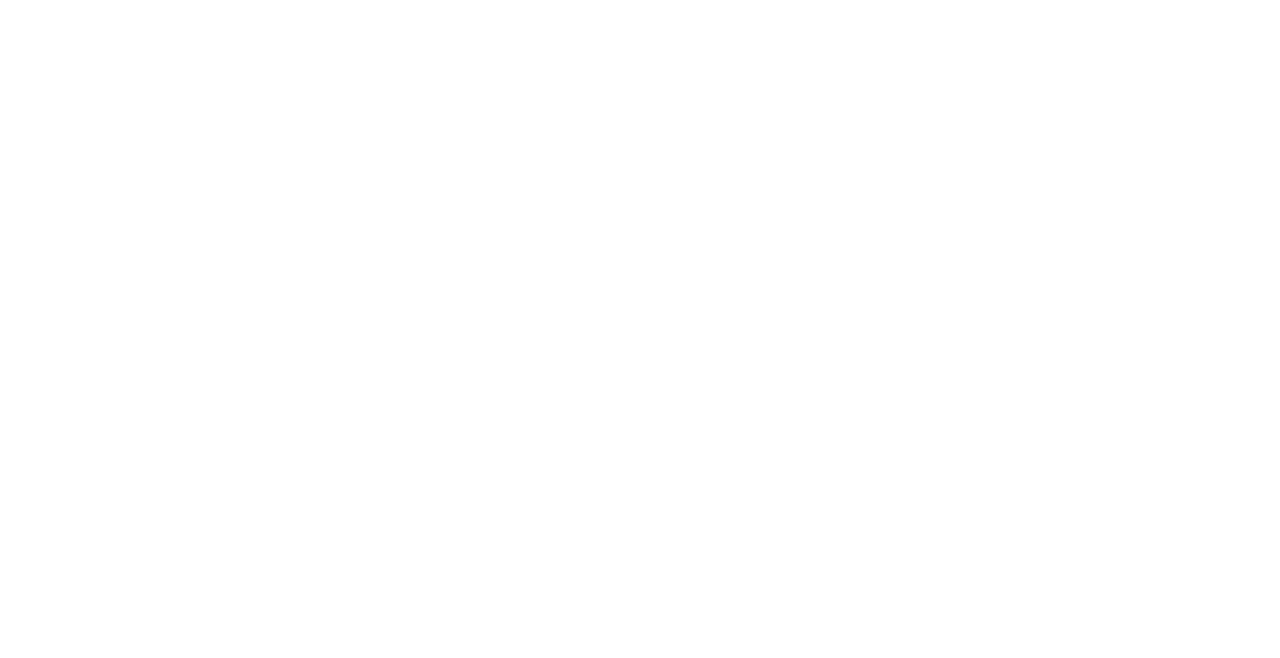
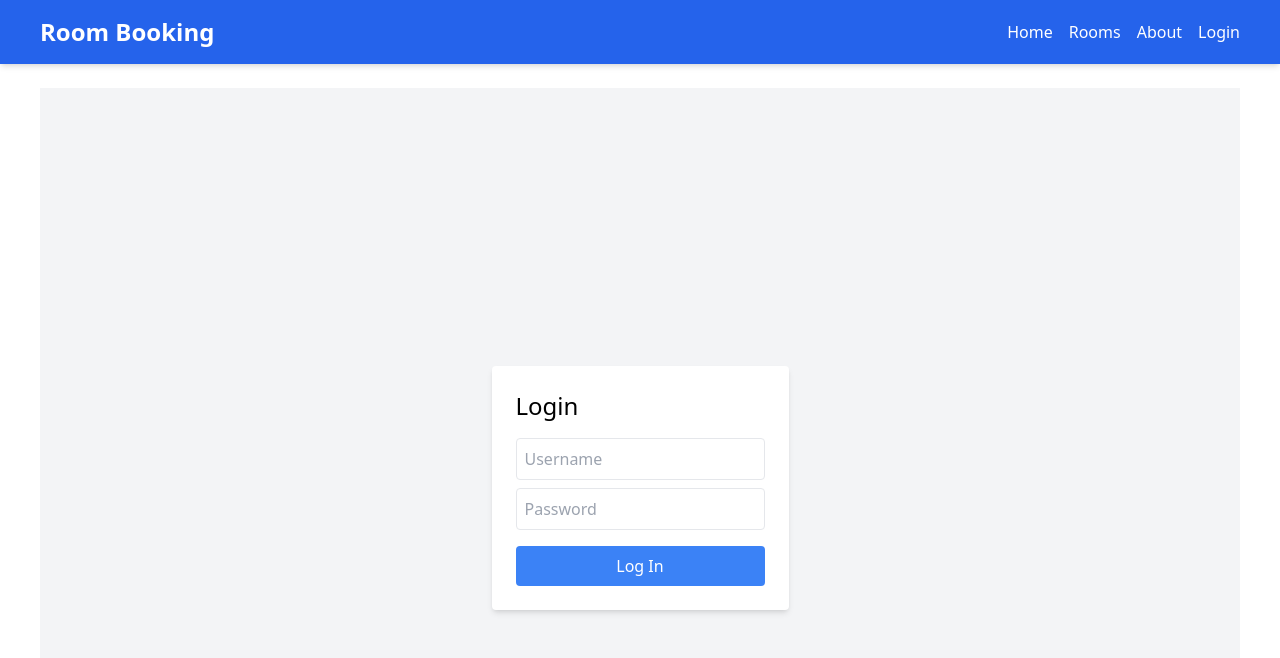
Before and after one commit to ibsenquaresma/reservation-system.App-Front, a React (Create React App) app: page /login in a window 1280 px wide. Shown: the top 658 px of the page. Built offline with nearby package versions, Linux system fonts and the light colour scheme.

Commit message:
Coding Project Phase 01

```diff
--- a/src/App.tsx
+++ b/src/App.tsx
@@ -1,12 +1,37 @@
-import React from 'react';
 import { BrowserRouter as Router, Route, Routes } from 'react-router-dom';
-import './App.css';
+
+import Navbar from './components/Navbar'
+import Home from './pages/Home';
+import Rooms from './pages/Rooms';
+import About from './pages/About';
+import Dashboard from './pages/Dashboard';
+import Login from './pages/Login';
+import MyBookings from './pages/MyBookings';
+import RoomDetail from './pages/RoomDetail';
+// import Sidebar from './components/Sidebar'
+
 
 function App() {
   return (
-    <div className="App">
-
-    </div>
+    <Router>
+      <div className="flex">
+      {/* <Sidebar /> */}
+        <div className="flex-1">
+          <Navbar />
+          <div className="container mx-auto mt-6">
+            <Routes>
+              <Route path="/dashboard" element={<Dashboard />} />
+              <Route path="/my-bookings" element={<MyBookings />} />
+              <Route path="/room/:id" element={<RoomDetail />} />
+              <Route path="/" element={<Home />} />
+              <Route path="/rooms" element={<Rooms />} />
+              <Route path="/about" element={<About />} />
+              <Route path="/login" element={<Login />} />
+            </Routes>
+          </div>
+        </div>
+      </div>
+    </Router>
   );
 }
 
--- a/src/components/BookingCard.tsx
+++ b/src/components/BookingCard.tsx
@@ -1 +1,19 @@
-export {}
+interface Room {
+    id: number;
+    name: string;
+    capacity: number;
+  }
+
+  const BookingCard = ({ room }: { room: Room }) => {
+    return (
+      <div className="bg-white p-4 border rounded shadow">
+        <h2 className="text-xl">{room.name}</h2>
+        <p className="text-gray-600">Capacity: {room.capacity}</p>
+        <button className="mt-4 w-full bg-blue-500 text-white p-2 rounded">
+          Book Now
+        </button>
+      </div>
+    );
+  };
+
+  export default BookingCard;
--- a/src/components/Navbar.tsx
+++ b/src/components/Navbar.tsx
@@ -1 +1,30 @@
-export {}
+import React from 'react'
+import { Link } from 'react-router-dom'
+
+const Navbar: React.FC = () => {
+  return (
+    <nav className="bg-blue-600 text-white px-6 py-4 shadow-md">
+      <div className="container mx-auto flex justify-between items-center">
+        <Link to="/" className="text-2xl font-bold">
+          Room Booking
+        </Link>
+        <div className="flex gap-4">
+          <Link to="/" className="hover:text-gray-300">
+            Home
+          </Link>
+          <Link to="/rooms" className="hover:text-gray-300">
+            Rooms
+          </Link>
+          <Link to="/about" className="hover:text-gray-300">
+            About
+          </Link>
+          <Link to="/login" className="hover:text-gray-300">
+            Login
+          </Link>
+        </div>
+      </div>
+    </nav>
+  )
+}
+
+export default Navbar
--- /dev/null
+++ b/src/components/Sidebar.tsx
@@ -0,0 +1,34 @@
+import React from 'react'
+import { Link } from 'react-router-dom'
+
+const Sidebar: React.FC = () => {
+  return (
+    <div className="bg-gray-800 text-white w-64 h-full p-4">
+      <h2 className="text-2xl font-bold mb-6">Dashboard</h2>
+      <ul className="space-y-4">
+        <li>
+          <Link to="/" className="hover:bg-gray-700 p-2 rounded block">
+            Home
+          </Link>
+        </li>
+        <li>
+          <Link to="/rooms" className="hover:bg-gray-700 p-2 rounded block">
+            Rooms
+          </Link>
+        </li>
+        <li>
+          <Link to="/about" className="hover:bg-gray-700 p-2 rounded block">
+            About
+          </Link>
+        </li>
+        <li>
+          <Link to="/login" className="hover:bg-gray-700 p-2 rounded block">
+            Login
+          </Link>
+        </li>
+      </ul>
+    </div>
+  )
+}
+
+export default Sidebar
--- /dev/null
+++ b/src/pages/About.tsx
@@ -0,0 +1,12 @@
+import React from 'react'
+
+const About: React.FC = () => {
+  return (
+    <div>
+      <h1 className="text-3xl font-bold mb-4">About Us</h1>
+      <p>This system helps you reserve rooms efficiently and easily.</p>
+    </div>
+  )
+}
+
+export default About
--- a/src/pages/Dashboard.tsx
+++ b/src/pages/Dashboard.tsx
@@ -1 +1,23 @@
-export {}
+import { useState } from 'react';
+import BookingCard from '../components/BookingCard';
+
+const Dashboard = () => {
+  const [rooms, setRooms] = useState([
+    { id: 1, name: 'Room A', capacity: 5 },
+    { id: 2, name: 'Room B', capacity: 10 },
+    { id: 3, name: 'Room C', capacity: 8 },
+  ]);
+
+  return (
+    <div className="p-4">
+      <h1 className="text-3xl mb-4">Available Rooms</h1>
+      <div className="grid grid-cols-1 md:grid-cols-2 lg:grid-cols-3 gap-4">
+        {rooms.map((room) => (
+          <BookingCard key={room.id} room={room} />
+        ))}
+      </div>
+    </div>
+  );
+};
+
+export default Dashboard;
--- /dev/null
+++ b/src/pages/Home.tsx
@@ -0,0 +1,12 @@
+import React from 'react'
+
+const Home: React.FC = () => {
+  return (
+    <div>
+      <h1 className="text-3xl font-bold mb-4">Welcome to the Room Booking System</h1>
+      <p>Book and manage meeting rooms with ease.</p>
+    </div>
+  )
+}
+
+export default Home
--- a/src/pages/Login.tsx
+++ b/src/pages/Login.tsx
@@ -1 +1,46 @@
-export {}
+import { useState } from 'react';
+import { useNavigate } from 'react-router-dom';
+
+const Login = () => {
+  const [username, setUsername] = useState('');
+  const [password, setPassword] = useState('');
+  const navigate = useNavigate();
+
+  const handleLogin = () => {
+    if (username === 'admin' && password === 'admin') {
+      navigate('/dashboard');
+    } else {
+      alert('Invalid credentials');
+    }
+  };
+
+  return (
+    <div className="flex items-center justify-center h-screen bg-gray-100">
+      <div className="bg-white p-6 rounded shadow-md">
+        <h2 className="text-2xl mb-4">Login</h2>
+        <input
+          type="text"
+          placeholder="Username"
+          value={username}
+          onChange={(e) => setUsername(e.target.value)}
+          className="block w-full mb-2 p-2 border rounded"
+        />
+        <input
+          type="password"
+          placeholder="Password"
+          value={password}
+          onChange={(e) => setPassword(e.target.value)}
+          className="block w-full mb-4 p-2 border rounded"
+        />
+        <button
+          onClick={handleLogin}
+          className="w-full bg-blue-500 text-white p-2 rounded"
+        >
+          Log In
+        </button>
+      </div>
+    </div>
+  );
+};
+
+export default Login;
--- a/src/pages/MyBookings.tsx
+++ b/src/pages/MyBookings.tsx
@@ -1 +1,10 @@
-export {}
+const MyBookings = () => {
+    return (
+      <div className="p-4">
+        <h1 className="text-3xl mb-4">My Bookings</h1>
+        <p>No bookings yet!</p>
+      </div>
+    );
+  };
+
+  export default MyBookings;
--- /dev/null
+++ b/src/pages/RoomDetail.tsx
@@ -0,0 +1,13 @@
+import { useParams } from 'react-router-dom';
+
+const RoomDetail = () => {
+  const { id } = useParams();
+  return (
+    <div className="p-4">
+      <h1 className="text-3xl mb-4">Room {id} Details</h1>
+      <p>Here you can book this room.</p>
+    </div>
+  );
+};
+
+export default RoomDetail;
--- /dev/null
+++ b/src/pages/Rooms.tsx
@@ -0,0 +1,122 @@
+import React, { useState, useEffect } from 'react'
+
+type Room = {
+  id: number
+  name: string
+  capacity: number
+  available: boolean
+  description: string
+}
+
+const Rooms: React.FC = () => {
+  const [rooms, setRooms] = useState<Room[]>([])
+  const [loading, setLoading] = useState<boolean>(true)
+  const [selectedRoom, setSelectedRoom] = useState<Room | null>(null)
+  const [page, setPage] = useState<number>(1)
+  const roomsPerPage = 3
+
+  // Função para buscar dados da API
+  const fetchRooms = async () => {
+    setLoading(true)
+    try {
+      const response = await fetch('https://api.example.com/rooms') // API real aqui
+      const data = await response.json()
+      setRooms(data)
+    } catch (error) {
+      console.error('Error fetching rooms:', error)
+    } finally {
+      setLoading(false)
+    }
+  }
+
+  useEffect(() => {
+    fetchRooms()
+  }, [])
+
+  const indexOfLastRoom = page * roomsPerPage
+  const indexOfFirstRoom = indexOfLastRoom - roomsPerPage
+  const currentRooms = rooms.slice(indexOfFirstRoom, indexOfLastRoom)
+
+  const paginate = (pageNumber: number) => setPage(pageNumber)
+
+  const handleReserve = (room: Room) => {
+    alert(`Room ${room.name} reserved!`) // Simula o botão de reserva
+  }
+
+  return (
+    <div>
+      <h1 className="text-3xl font-bold mb-4">Available Rooms</h1>
+      {loading ? (
+        <p>Loading rooms...</p>
+      ) : (
+        <div className="space-y-4">
+          {currentRooms.map((room) => (
+            <div
+              key={room.id}
+              className={`p-4 rounded border ${
+                room.available ? 'border-green-500' : 'border-red-500'
+              }`}
+            >
+              <h2 className="text-xl font-semibold">{room.name}</h2>
+              <p>Capacity: {room.capacity} people</p>
+              <p
+                className={
+                  room.available ? 'text-green-600' : 'text-red-600'
+                }
+              >
+                {room.available ? 'Available' : 'Unavailable'}
+              </p>
+              <button
+                onClick={() => handleReserve(room)}
+                className="bg-blue-500 text-white px-4 py-2 rounded mt-2"
+                disabled={!room.available}
+              >
+                Reserve
+              </button>
+              <button
+                onClick={() => setSelectedRoom(room)}
+                className="bg-gray-500 text-white px-4 py-2 rounded mt-2 ml-2"
+              >
+                View Details
+              </button>
+            </div>
+          ))}
+        </div>
+      )}
+      <div className="mt-6">
+        <button
+          onClick={() => paginate(page - 1)}
+          disabled={page === 1}
+          className="bg-gray-500 text-white px-4 py-2 rounded mr-2"
+        >
+          Previous
+        </button>
+        <button
+          onClick={() => paginate(page + 1)}
+          disabled={page * roomsPerPage >= rooms.length}
+          className="bg-gray-500 text-white px-4 py-2 rounded"
+        >
+          Next
+        </button>
+      </div>
+
+      {/* Modal de detalhes da sala */}
+      {selectedRoom && (
+        <div className="fixed inset-0 bg-black bg-opacity-50 flex justify-center items-center">
+          <div className="bg-white p-6 rounded-lg w-96">
+            <h2 className="text-2xl font-semibold mb-4">{selectedRoom.name}</h2>
+            <p>{selectedRoom.description}</p>
+            <button
+              onClick={() => setSelectedRoom(null)}
+              className="bg-red-500 text-white px-4 py-2 rounded mt-4"
+            >
+              Close
+            </button>
+          </div>
+        </div>
+      )}
+    </div>
+  )
+}
+
+export default Rooms
```
Also changed, not shown: src/store/useStore.ts (+11 -1 lines), 1 other file (tests, documents, lock files or other folders).
